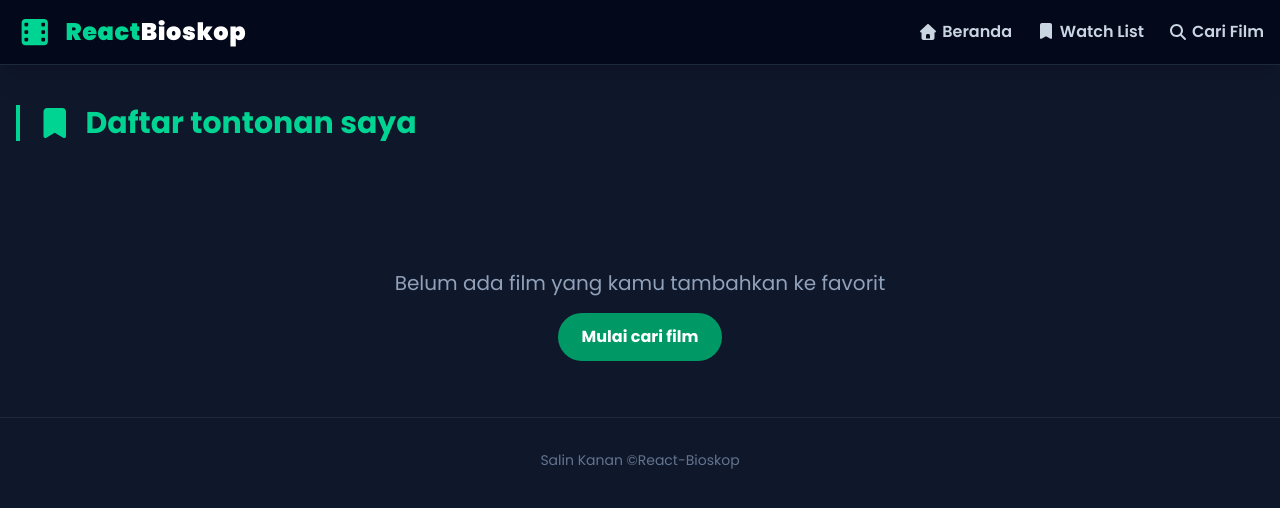
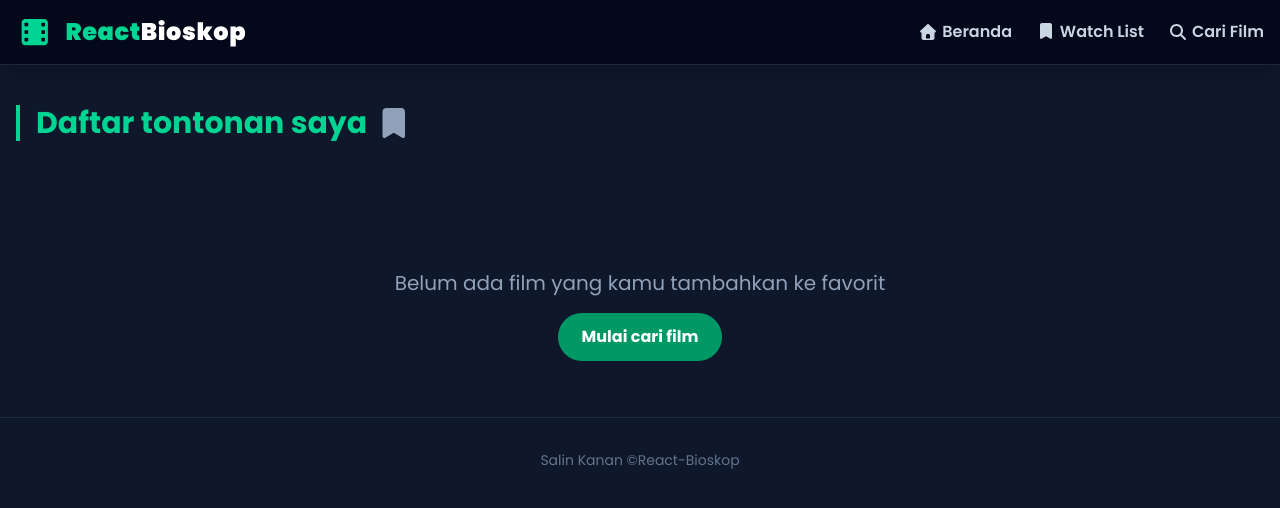
Before and after one commit to muhammadfauzi440/react-bioskop, a React (Vite) app: page /watchlist in a window 1280 px wide. Shown: the top 508 px of the page. Built offline with nearby package versions, Linux system fonts and the light colour scheme.

Commit message:
style: change gap and ml

```diff
--- a/src/pages/Home.jsx
+++ b/src/pages/Home.jsx
@@ -60,7 +60,7 @@ export default function Home() {
     <div className="w-full">
       <h1 className="capitalize text-3xl font-bold text-emerald-400 mb-8 border-l-4 border-emerald-400 pl-4">
         {kategori === "" ? "sedang trending hari ini" : "daftar film pilihan"}
-        <FontAwesomeIcon icon={faFire} className="text-orange-600" />
+        <FontAwesomeIcon icon={faFire} className="text-orange-600 ml-2" />
       </h1>
 
       <div className="flex items-center gap-4 mb-10 overflow-x-auto pb-4 custom-scrollbar">
--- a/src/pages/WatchList.jsx
+++ b/src/pages/WatchList.jsx
@@ -17,9 +17,9 @@ export default function WatchList() {
 
   return (
     <div className="w-full pb-10">
-      <h1 className="text-3xl font-bold text-emerald-400 mb-8 border-l-4 border-emerald-400 pl-4 flex items-center gap-3">
-        <FontAwesomeIcon icon={faBookmark} />
+      <h1 className="text-3xl font-bold text-emerald-400 mb-8 border-l-4 border-emerald-400 pl-4 flex items-center gap-2">
         Daftar tontonan saya
+        <FontAwesomeIcon icon={faBookmark} className="text-slate-400"/>
       </h1>
 
       {watchList.length === 0 ? (
```
